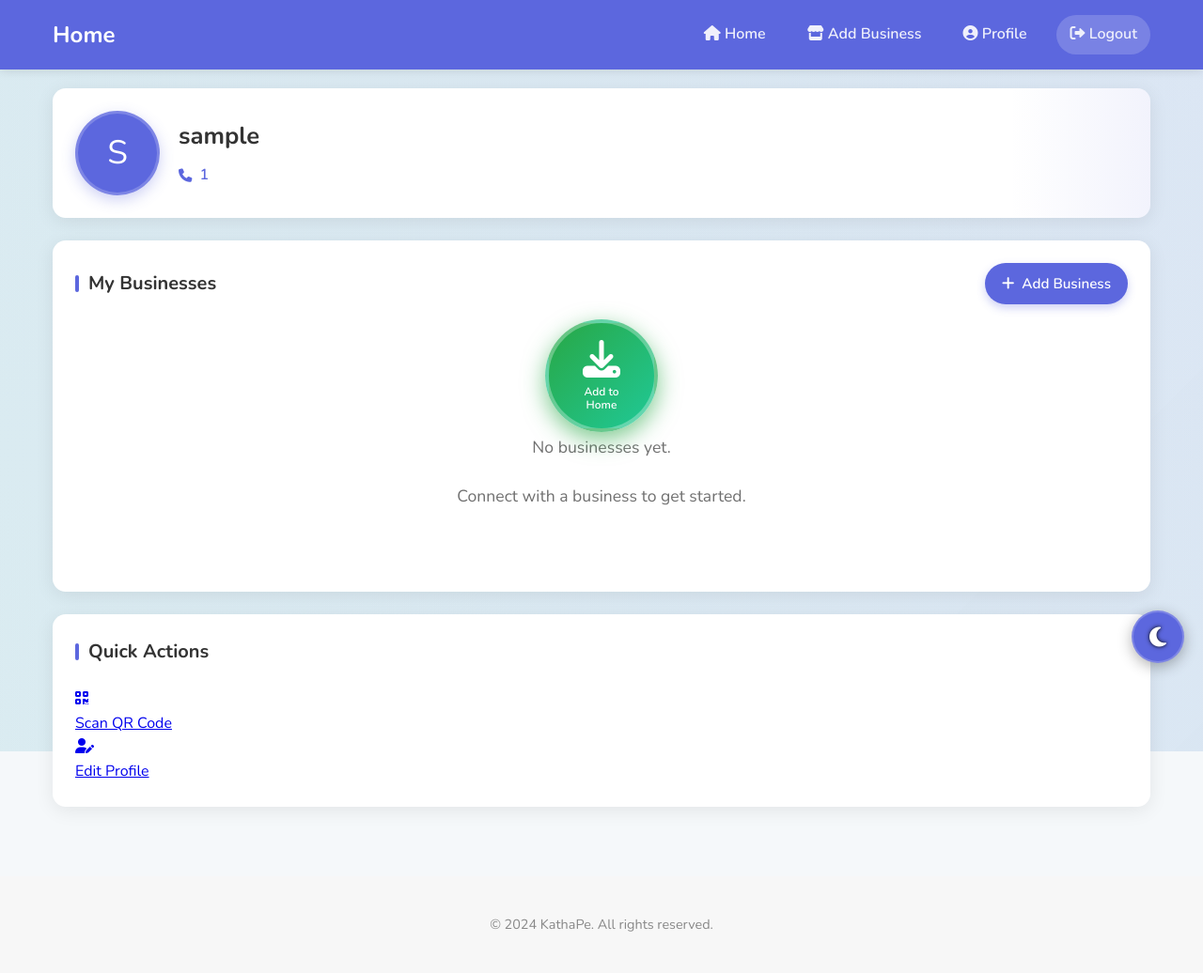
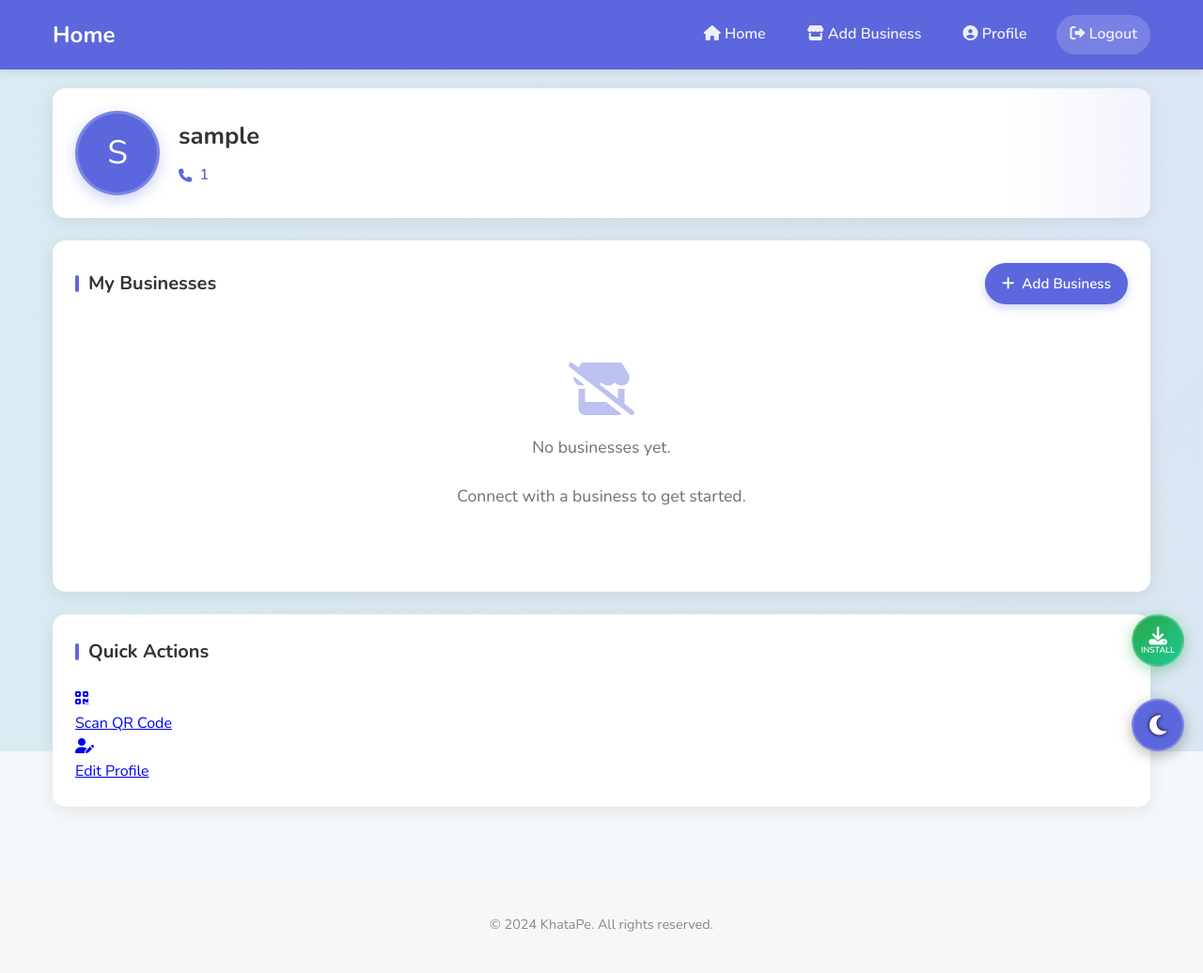
Before and after one commit to MadhavDGS/KathaPe-Customer, a Flask app: page /dashboard in a window 1280 px wide. Shown: the whole page at 94% size. Run offline with Flask 2, Linux system fonts and the light colour scheme; the visitor is signed in with stand-in values (Sample User, id 1); data that the repository does not hold is empty; some libraries are stand-ins or nearby versions.

Commit message:
Fix theme toggle button positioning - use bottom positioning for stable placement

```diff
--- a/templates/base.html
+++ b/templates/base.html
@@ -2,15 +2,30 @@
 <html lang="en" data-theme="light">
 <head>
     <meta charset="UTF-8">
+        <meta name="description" content="Digital Credit Book - Manage your business accounts">
     <meta name="viewport" content="width=device-width, initial-scale=1.0">
-    <title>{% block title %}{% endblock %} - KathaPe</title>
+    <title>{% block title %}{% endblock %} - KhataPe</title>
 
-    <!-- PWA Manifest -->
+    <!-- PWA meta tags -->
     <link rel="manifest" href="{{ url_for('static', filename='manifest.json') }}">
     <meta name="theme-color" content="#5c67de">
     <meta name="apple-mobile-web-app-capable" content="yes">
     <meta name="apple-mobile-web-app-status-bar-style" content="default">
-    <meta name="apple-mobile-web-app-title" content="KathaPe">
+    <meta name="apple-mobile-web-                                 alert('🌐 To add KhataPe to your home screen:\n\n• Chrome: Menu → "Add to Home screen"\n• Safari: Share → "Add to Home Screen"\n• Edge: Menu → "Apps" → "Install this site"\n\n✨ Access KhataPe like a native app!');          alert('🖥️ To install KhataPe on desktop:\n\n1. Look for the install icon (⬇️) in the address bar\n2. OR click Chrome menu (⋮) → "Install KhataPe"\n3. Click "Install"\n\n✨ App will open in its own window!');  // For desktop browsers
+            if (isChrome && !isAndroid && !isIOS) {
+                alert('🖥️ To install KhataPe on desktop:\n\n1. Look for the install icon (⬇️) in the address bar\n2. OR click Chrome menu (⋮) → "Install KhataPe"\n3. Click "Install"\n\n✨ App will open in its own window!');
+                return;
+            }
+
+            // Generic fallback
+            alert('🌐 To add KhataPe to your home screen:\n\n• Chrome: Menu → "Add to Home screen"\n• Safari: Share → "Add to Home Screen"\n• Edge: Menu → "Apps" → "Install this site"\n\n✨ Access KhataPe like a native app!');For desktop browsers
+            if (isChrome && !isAndroid && !isIOS) {
+                alert('🖥️ To install KhataPe on desktop:\n\n1. Look for the install icon (⬇️) in the address bar\n2. OR click Chrome menu (⋮) → "Install KhataPe"\n3. Click "Install"\n\n✨ App will open in its own window!');
+                return;
+            }
+
+            // Generic fallback
+            alert('🌐 To add KhataPe to your home screen:\n\n• Chrome: Menu → "Add to Home screen"\n• Safari: Share → "Add to Home Screen"\n• Edge: Menu → "Apps" → "Install this site"\n\n✨ Access KhataPe like a native app!');e" content="KhataPe">
     <link rel="apple-touch-icon" href="{{ url_for('static', filename='images/icon-192x192.svg') }}">
 
     <link href="https://fonts.googleapis.com/css2?family=Nunito:wght@300;400;500;600;700&display=swap" rel="stylesheet">
@@ -141,7 +156,7 @@
         /* Theme toggle */
         .theme-toggle {
             position: fixed;
-            top:  650px;
+            bottom: 0px;
             right: 20px;
             width: 56px;
             height: 56px;
@@ -186,11 +201,10 @@
         /* Install PWA button */
         .install-button {
             position: fixed;
-            top: 50%;
-            left: 50%;
-            transform: translate(-50%, -50%);
-            width: 120px;
-            height: 120px;
+            bottom: 90px;
+            right: 20px;
+            width: 56px;
+            height: 56px;
             background: linear-gradient(135deg, #28a745, #20c997);
             color: white;
             border-radius: 50%;
@@ -199,27 +213,28 @@
             align-items: center;
             justify-content: center;
             cursor: pointer;
-            box-shadow: 0 8px 25px rgba(40, 167, 69, 0.6);
-            z-index: 1000;
-            border: 4px solid rgba(255, 255, 255, 0.3);
+            box-shadow: 0 4px 15px rgba(40, 167, 69, 0.4);
+            z-index: 101;
+            border: 2px solid rgba(255, 255, 255, 0.2);
             transition: all 0.3s ease;
         }
 
         .install-button:hover {
-            transform: translate(-50%, -50%) scale(1.1);
-            box-shadow: 0 12px 35px rgba(40, 167, 69, 0.8);
+            transform: scale(1.1);
+            box-shadow: 0 6px 20px rgba(40, 167, 69, 0.6);
         }
 
         .install-button i {
-            font-size: 2.5rem;
-            margin-bottom: 8px;
+            font-size: 1.2rem;
+            margin-bottom: 2px;
         }
 
         .install-button-text {
-            font-size: 12px;
+            font-size: 9px;
             font-weight: 600;
             text-align: center;
-            line-height: 1.2;
+            line-height: 1;
+            text-transform: uppercase;
         }
 
         /* Main container */
@@ -352,7 +367,7 @@
             }
 
             .theme-toggle {
-                bottom: 140px;
+                bottom: 20px;
                 right: 20px;
                 width: 50px;
                 height: 50px;
@@ -364,16 +379,19 @@
             }
 
             .install-button {
-                width: 100px;
-                height: 100px;
+                bottom: 80px;
+                right: 20px;
+                width: 50px;
+                height: 50px;
             }
 
             .install-button i {
-                font-size: 2rem;
+                font-size: 1.1rem;
+                margin-bottom: 1px;
             }
 
             .install-button-text {
-                font-size: 10px;
+                font-size: 8px;
             }
         }
 
@@ -385,7 +403,7 @@
 
     <header class="app-header">
         <div class="header-content">
-            <h1 class="app-title">{% block header_title %}KathaPe{% endblock %}</h1>
+            <h1 class="app-title">{% block header_title %}KhataPe{% endblock %}</h1>
 
             <button class="nav-toggle" id="navToggle" aria-label="Open Menu">
                 <i class="fas fa-bars"></i>
@@ -418,7 +436,7 @@
 
     <div class="install-button" id="installButton" onclick="installApp()" title="Add to Home Screen">
         <i class="fas fa-download"></i>
-        <div class="install-button-text">Add to<br>Home</div>
+        <div class="install-button-text">Install</div>
     </div>
 
     <div class="container">
@@ -437,7 +455,7 @@
 
     <footer class="footer">
         <div class="container">
-            © 2024 KathaPe. All rights reserved.
+            © 2024 KhataPe. All rights reserved.
         </div>
     </footer>
 
@@ -587,7 +605,7 @@
                         if (installButton) {
                             installButton.style.display = 'none';
                         }
-                        alert('✅ KathaPe has been added to your home screen!');
+                        alert('✅ KhataPe has been added to your home screen!');
                     } else {
                         console.log('User dismissed the install prompt');
                     }
@@ -616,7 +634,7 @@
 
             if (isIOS && isSafari) {
                 // For iOS Safari, we need to show instructions as there's no programmatic way
-                alert('📱 To install KathaPe:\n\n1. Tap the Share button (⬆️) below\n2. Select "Add to Home Screen"\n3. Tap "Add"\n\n✨ The app will appear on your home screen!');
+                alert('📱 To install KhataPe:\n\n1. Tap the Share button (⬆️) below\n2. Select "Add to Home Screen"\n3. Tap "Add"\n\n✨ The app will appear on your home screen!');
                 return;
             }
 
@@ -636,7 +654,7 @@
                         // Fallback: Show Chrome-specific instructions
                         setTimeout(() => {
                             if (!deferredPrompt) {
-                                alert('🔧 To install KathaPe on Android:\n\n1. Open Chrome menu (⋮)\n2. Tap "Add to Home screen"\n3. Tap "Add"\n\n✨ App will be added to your home screen!');
+                                alert('🔧 To install KhataPe on Android:\n\n1. Open Chrome menu (⋮)\n2. Tap "Add to Home screen"\n3. Tap "Add"\n\n✨ App will be added to your home screen!');
                             }
                         }, 1000);
                     });
@@ -648,12 +666,12 @@
 
             // For desktop browsers
             if (isChrome && !isAndroid && !isIOS) {
-                alert('� To install KathaPe on desktop:\n\n1. Look for the install icon (⬇️) in the address bar\n2. OR click Chrome menu (⋮) → "Install KathaPe"\n3. Click "Install"\n\n✨ App will open in its own window!');
+                alert('� To install KhataPe on desktop:\n\n1. Look for the install icon (⬇️) in the address bar\n2. OR click Chrome menu (⋮) → "Install KhataPe"\n3. Click "Install"\n\n✨ App will open in its own window!');
                 return;
             }
 
             // Generic fallback
-            alert('🌐 To add KathaPe to your home screen:\n\n• Chrome: Menu → "Add to Home screen"\n• Safari: Share → "Add to Home Screen"\n• Edge: Menu → "Apps" → "Install this site"\n\n✨ Access KathaPe like a native app!');
+            alert('🌐 To add KhataPe to your home screen:\n\n• Chrome: Menu → "Add to Home screen"\n• Safari: Share → "Add to Home Screen"\n• Edge: Menu → "Apps" → "Install this site"\n\n✨ Access KhataPe like a native app!');
         }
 
         // Hide the install button if the app is already installed
```
Also changed, not shown: static/images/icon-192x192.png (deleted), static/images/icon-192×192.png (added), static/images/icon-512x512.svg.
